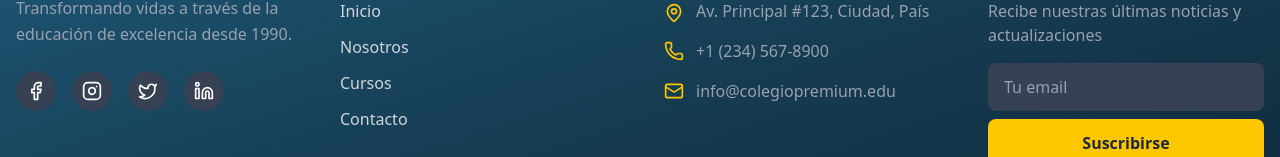
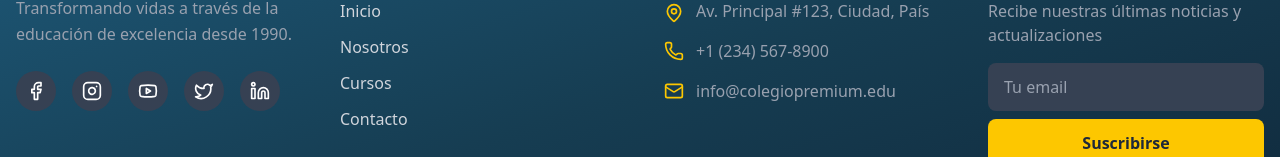
Before and after one commit to henmon2018/frontend_proyecto_grado, a React (Vite) app: page /contact in a window 1280 px wide. Shown: the part 1133-1290 px from the top of the page. Built offline with nearby package versions, Linux system fonts and the light colour scheme; no server answers.

Commit message:
Agregar enlaces de redes sociales del colegio

```diff
--- a/src/components/Footer.jsx
+++ b/src/components/Footer.jsx
@@ -1,13 +1,14 @@
 import { motion } from 'framer-motion'
-import { Facebook, Instagram, Twitter, Linkedin, Mail, Phone, MapPin, GraduationCap } from 'lucide-react'
+import { Facebook, Instagram, Twitter, Linkedin, Mail, Phone, MapPin, GraduationCap, Youtube } from 'lucide-react'
 import { Link } from 'react-router-dom'
 
 const Footer = () => {
   const currentYear = new Date().getFullYear()
 
   const socialLinks = [
-    { icon: Facebook, href: '#', color: 'hover:text-blue-500' },
-    { icon: Instagram, href: '#', color: 'hover:text-pink-500' },
+    { icon: Facebook, href: 'https://www.facebook.com/monsroberto.mariadelpozo/', color: 'hover:text-blue-500' },
+    { icon: Instagram, href: 'https://www.instagram.com/uepmrmp/', color: 'hover:text-pink-500' },
+    { icon: Youtube, href: 'https://www.youtube.com/@uep.mons.robertomariadelpo3361', color: 'hover:text-red-500' },
     { icon: Twitter, href: '#', color: 'hover:text-blue-400' },
     { icon: Linkedin, href: '#', color: 'hover:text-blue-600' }
   ]
@@ -42,6 +43,8 @@ const Footer = () => {
                 <motion.a
                   key={index}
                   href={social.href}
+                  target="_blank"
+                  rel="noopener noreferrer"
                   whileHover={{ scale: 1.2, rotate: 5 }}
                   whileTap={{ scale: 0.9 }}
                   className={`w-10 h-10 bg-gray-700 rounded-full flex items-center justify-center transition-colors ${social.color}`}
```
